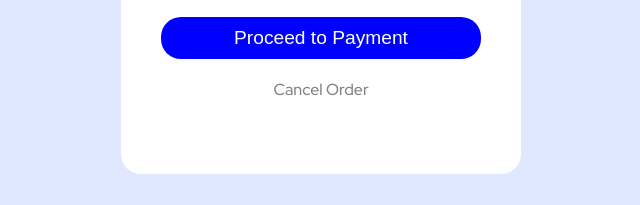
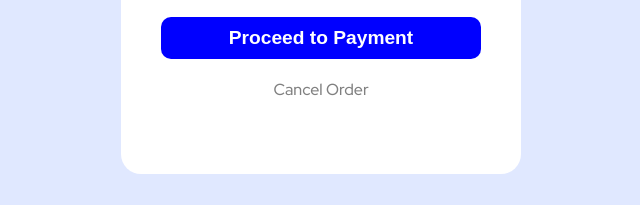
Before and after one commit to rjk1104/OrderSummaryComponnet, a plain HTML site: page index.html in a window 1280 px wide. Shown: the part 626-831 px from the top of the page, 319-959 px from the left. Drawn offline with Linux system fonts and the light colour scheme.

Commit message:
Update style.css

```diff
--- a/style.css
+++ b/style.css
@@ -55,8 +55,9 @@ body{
     color:white;
     font-size: 1.2rem;
     padding:10px;
-    border-radius: 20px;
+    border-radius: 10px;
     margin-bottom: 20px;
+    font-weight: bold;
 }
 .payment:hover{
     background-color: hsl(245, 75%, 52%);
```
